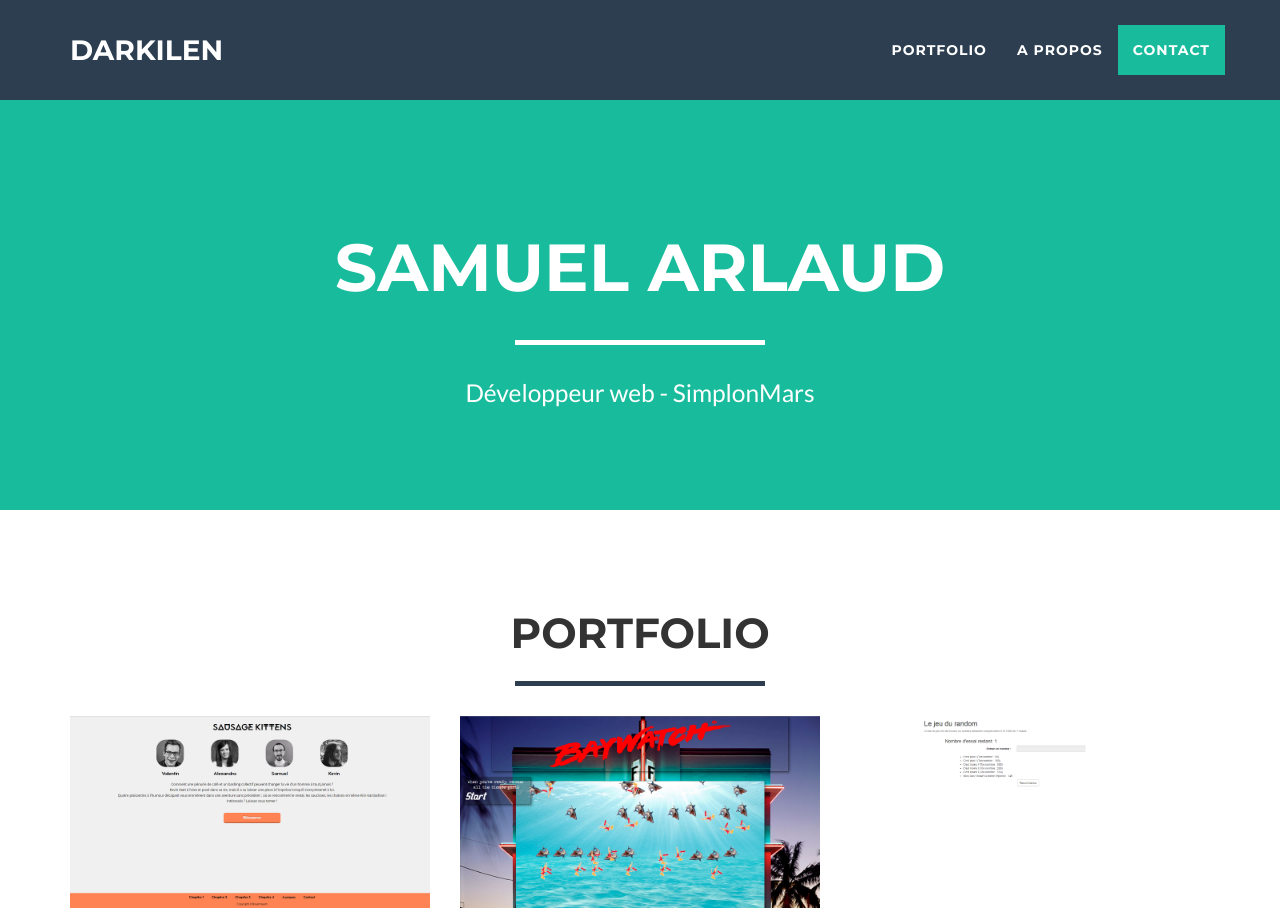
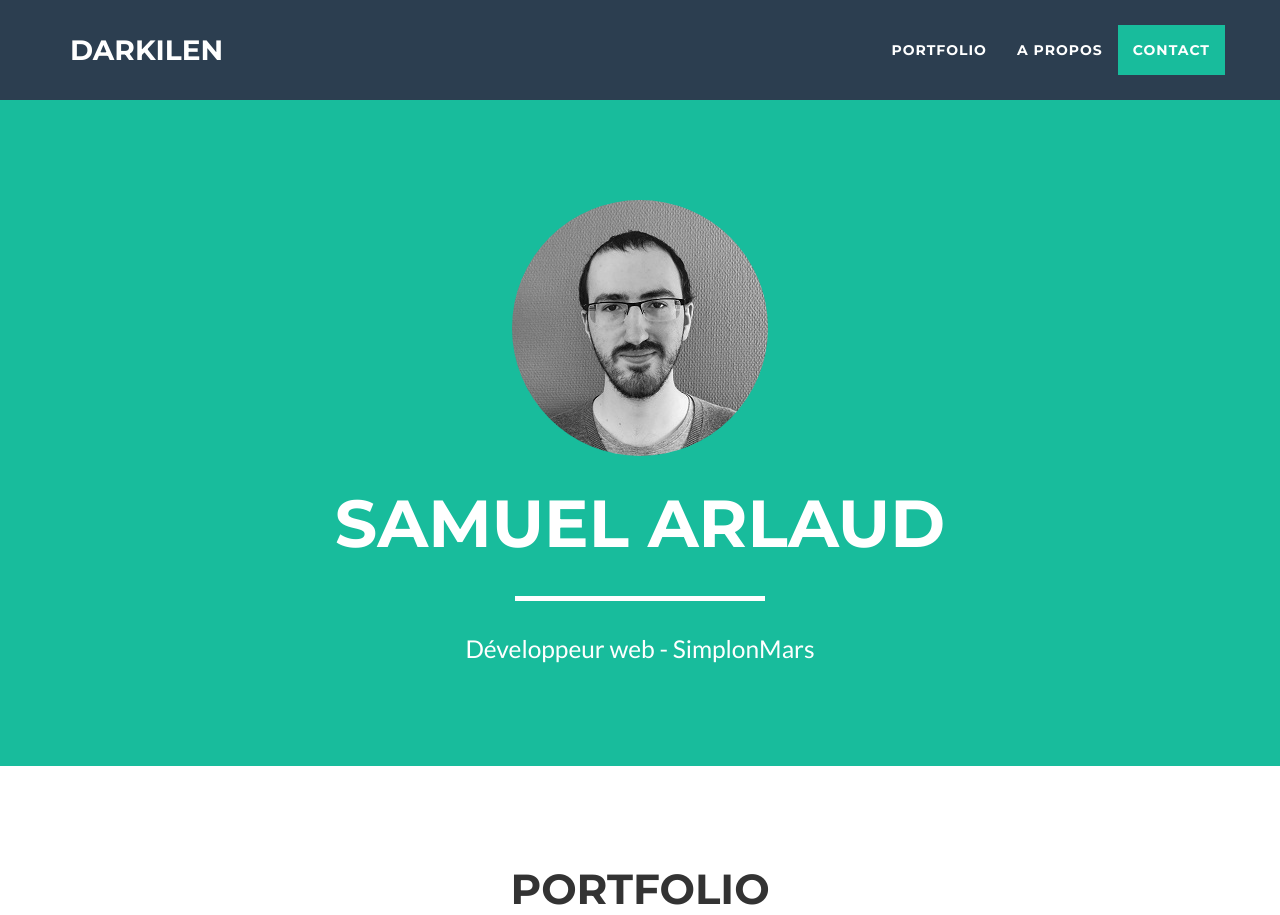
Before and after one commit to Darkilen/portfolio, a plain HTML site: page index.html in a window 1280 px wide. Shown: the top 915 px of the page. Drawn offline with nearby package versions, Linux system fonts and the light colour scheme.

Commit message:
try fix img 2

```diff
--- a/index.html
+++ b/index.html
@@ -71,7 +71,7 @@
         <div class="container">
             <div class="row">
                 <div class="col-lg-12">
-                    <img class="img-responsive img-circle img-custom" src="blob/master/img/profile.png" alt="">
+                    <img class="img-responsive img-circle img-custom" src="https://darkilen.github.io/portfolio/img/profile.png" alt="">
                     <div class="intro-text">
                         <span class="name">Samuel Arlaud</span>
                         <hr class="star-light">
```
